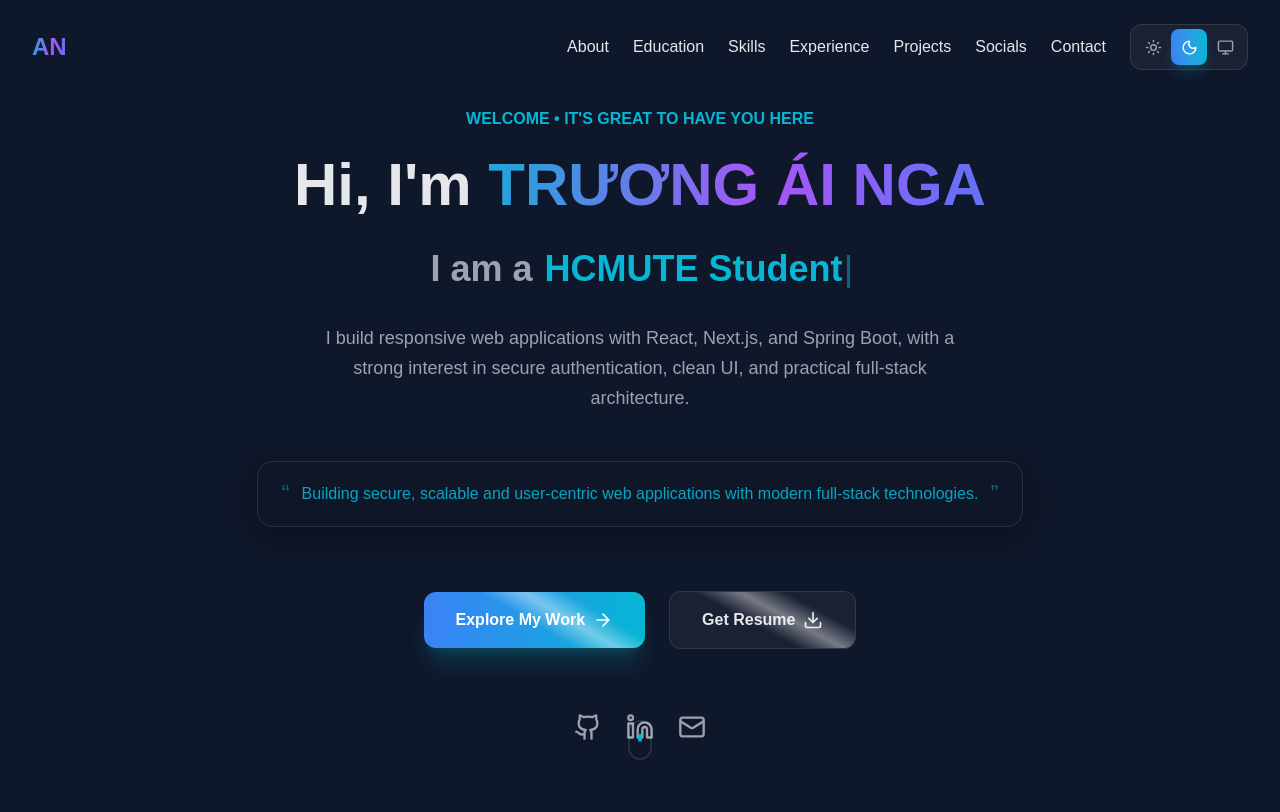
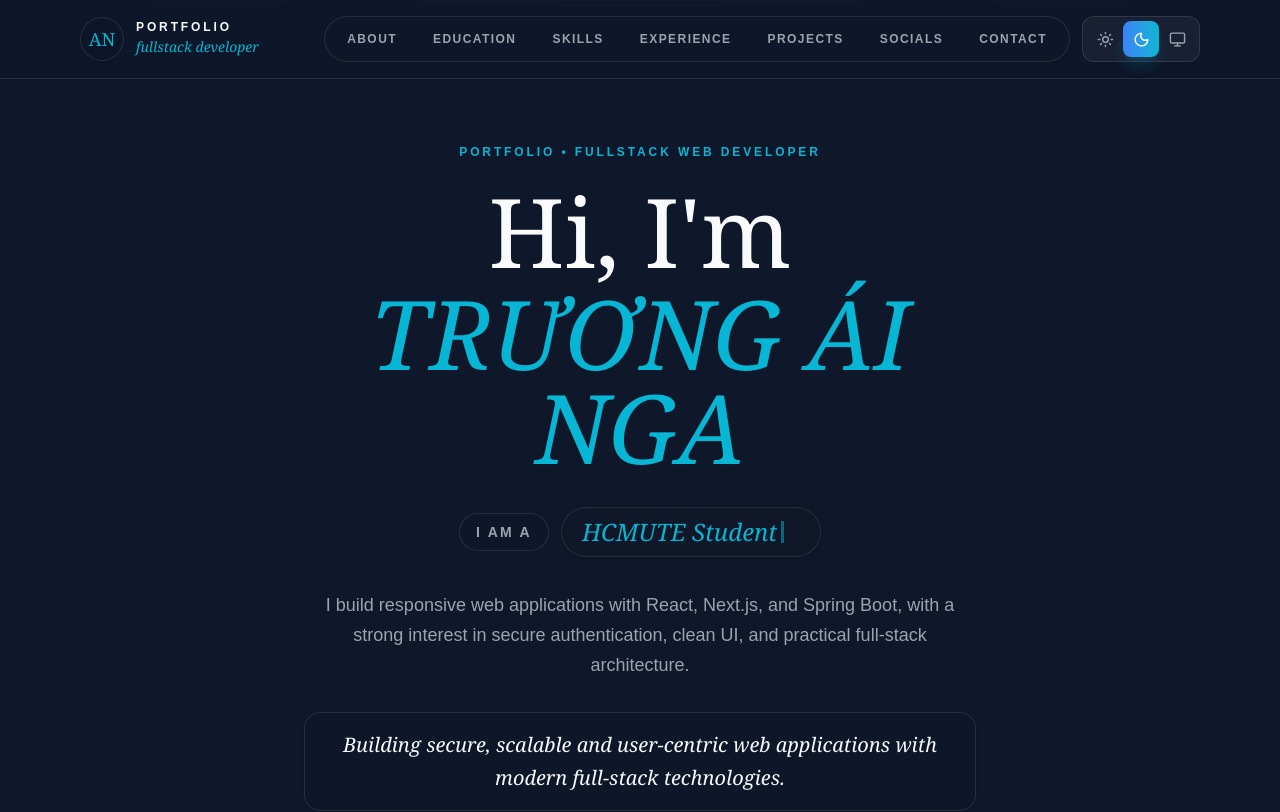
Before and after one commit to AiNga04/Portfolio, a Next.js app: page / in a window 1280 px wide. Shown: the top 812 px of the page. Built offline with nearby package versions, Linux system fonts and the light colour scheme.

Commit message:
feat: enhance styling and layout across components; add BackToTop functionality for improved navigation

```diff
--- a/src/app/globals.css
+++ b/src/app/globals.css
@@ -5,10 +5,11 @@
   --color-foreground: var(--foreground);
   --color-card: var(--card);
   --color-accent-sapphire: var(--accent-sapphire);
-  --color-accent-blue: #3b82f6;
-  --color-accent-cyan: #06b6d4;
+  --color-accent-blue: var(--accent-blue);
+  --color-accent-cyan: var(--accent-cyan);
 
   --font-sans: Arial, Helvetica, sans-serif;
+  --font-display: Georgia, "Times New Roman", serif;
 
   @keyframes shine {
     from {
@@ -31,30 +32,33 @@
 
 :root {
   color-scheme: light;
-  --background: #f8fafc;
-  --foreground: #0f172a;
-  --card: #eef4fb;
-  --card-foreground: #111827;
-  --accent-sapphire: #eaf2fb;
-  --muted: #e2e8f0;
-  --muted-foreground: #475569;
-  --subtle-foreground: #64748b;
-  --border: rgba(15, 23, 42, 0.1);
-  --border-strong: rgba(15, 23, 42, 0.16);
-  --glass-bg: rgba(255, 255, 255, 0.72);
-  --glass-border: rgba(15, 23, 42, 0.08);
-  --glass-shadow: 0 18px 45px rgba(15, 23, 42, 0.1);
-  --surface-bg: rgba(255, 255, 255, 0.78);
-  --surface-border: rgba(15, 23, 42, 0.1);
-  --surface-shadow: 0 18px 45px rgba(15, 23, 42, 0.09);
-  --inner-bg: rgba(241, 245, 249, 0.78);
-  --inner-bg-hover: rgba(226, 232, 240, 0.82);
-  --footer-start: #f8fafc;
-  --footer-mid: #edf5ff;
-  --footer-end: #f8fafc;
-  --image-panel: #e2e8f0;
-  --project-fade: rgba(248, 250, 252, 0.58);
-  --shimmer-highlight: rgba(255, 255, 255, 0.6);
+  --background: #f6efe4;
+  --foreground: #2d291f;
+  --card: #efe5d5;
+  --card-foreground: #211f18;
+  --accent-sapphire: #eadfcf;
+  --accent-blue: #6e7f49;
+  --accent-cyan: #3e5f2d;
+  --accent-gold: #b9854d;
+  --muted: #eadfce;
+  --muted-foreground: #625c4e;
+  --subtle-foreground: #807766;
+  --border: rgba(96, 70, 40, 0.18);
+  --border-strong: rgba(96, 70, 40, 0.28);
+  --glass-bg: rgba(250, 244, 235, 0.84);
+  --glass-border: rgba(118, 87, 48, 0.18);
+  --glass-shadow: 0 20px 50px rgba(80, 60, 32, 0.12);
+  --surface-bg: rgba(252, 247, 239, 0.76);
+  --surface-border: rgba(118, 87, 48, 0.2);
+  --surface-shadow: 0 24px 70px rgba(88, 64, 32, 0.13);
+  --inner-bg: rgba(255, 251, 244, 0.66);
+  --inner-bg-hover: rgba(241, 229, 210, 0.82);
+  --footer-start: #f6efe4;
+  --footer-mid: #eadfcc;
+  --footer-end: #f7f1e8;
+  --image-panel: #eadfce;
+  --project-fade: rgba(246, 239, 228, 0.58);
+  --shimmer-highlight: rgba(255, 255, 255, 0.48);
 }
 
 .dark {
@@ -64,6 +68,9 @@
   --card: #111827;
   --card-foreground: #f9fafb;
   --accent-sapphire: #0f172a;
+  --accent-blue: #3b82f6;
+  --accent-cyan: #06b6d4;
+  --accent-gold: #a855f7;
   --muted: #1f2937;
   --muted-foreground: #9ca3af;
   --subtle-foreground: #6b7280;
@@ -110,7 +117,13 @@ body {
 }
 
 @utility text-gradient {
-  background: linear-gradient(to right, #3b82f6, #06b6d4, #a855f7, #3b82f6);
+  background: linear-gradient(
+    to right,
+    var(--accent-cyan),
+    var(--accent-blue),
+    var(--accent-gold),
+    var(--accent-cyan)
+  );
   background-size: 200% auto;
   -webkit-background-clip: text;
   background-clip: text;
@@ -121,8 +134,24 @@ body {
 @utility section-title {
   font-size: 1.875rem;
   line-height: 2.25rem;
+  font-family: var(--font-display);
+  font-weight: 500;
+  letter-spacing: 0;
+}
+
+@utility display-serif {
+  font-family: var(--font-display);
+  font-weight: 500;
+  letter-spacing: 0;
+}
+
+@utility eyebrow {
+  color: var(--accent-cyan);
+  font-size: 0.75rem;
+  line-height: 1rem;
   font-weight: 800;
-  letter-spacing: 0;
+  letter-spacing: 0.24em;
+  text-transform: uppercase;
 }
 
 @utility section-copy {
@@ -156,7 +185,7 @@ body {
 }
 
 @utility surface-card {
-  border-radius: 1rem;
+  border-radius: 1.25rem;
   background: var(--surface-bg);
   border: 1px solid var(--surface-border);
   box-shadow: var(--surface-shadow);
@@ -168,7 +197,7 @@ body {
 
 @utility page-container {
   width: 100%;
-  max-width: 80rem;
+  max-width: 74rem;
   margin-left: auto;
   margin-right: auto;
   padding-left: 1rem;
@@ -177,9 +206,9 @@ body {
 
 @utility soft-chip {
   border-radius: 9999px;
-  border: 1px solid rgba(6, 182, 212, 0.2);
-  background: rgba(6, 182, 212, 0.1);
-  color: #22d3ee;
+  border: 1px solid color-mix(in srgb, var(--accent-cyan) 22%, transparent);
+  background: color-mix(in srgb, var(--accent-cyan) 10%, transparent);
+  color: var(--accent-cyan);
   font-size: 0.75rem;
   line-height: 1rem;
   font-weight: 600;
@@ -229,16 +258,16 @@ body {
 }
 
 @utility primary-action {
-  border-radius: 0.75rem;
-  background: linear-gradient(to right, #3b82f6, #06b6d4);
+  border-radius: 9999px;
+  background: var(--accent-cyan);
   color: white;
   font-weight: 700;
   transition: all 200ms ease;
 }
 
 @utility secondary-action {
-  border-radius: 0.75rem;
-  background: color-mix(in srgb, var(--foreground) 5%, transparent);
+  border-radius: 9999px;
+  background: color-mix(in srgb, var(--background) 72%, transparent);
   border: 1px solid var(--border);
   font-weight: 700;
   transition: all 200ms ease;
--- a/src/app/page.tsx
+++ b/src/app/page.tsx
@@ -8,6 +8,7 @@ import Projects from "@/components/Projects";
 import Socials from "@/components/Socials";
 import Contact from "@/components/Contact";
 import Footer from "@/components/Footer";
+import BackToTop from "@/components/BackToTop";
 
 export default function Home() {
   return (
@@ -22,6 +23,7 @@ export default function Home() {
       <Socials />
       <Contact />
       <Footer />
+      <BackToTop />
     </main>
   );
 }
--- a/src/components/Hero.tsx
+++ b/src/components/Hero.tsx
@@ -42,42 +42,43 @@ export default function Hero() {
   }, [handleType, typingSpeed]);
 
   return (
-    <section className="relative min-h-screen flex items-center justify-center overflow-hidden pt-24 pb-12">
-      {/* Background decoration */}
-      <div className="absolute top-1/4 left-1/4 w-96 h-96 bg-accent-blue/10 rounded-full blur-[128px] -z-10" />
-      <div className="absolute bottom-1/4 right-1/4 w-96 h-96 bg-accent-cyan/10 rounded-full blur-[128px] -z-10" />
+    <section className="relative min-h-screen overflow-hidden pt-28 pb-16 md:pt-36">
+      <div className="absolute inset-x-0 top-0 h-px bg-[linear-gradient(to_right,transparent,var(--border-strong),transparent)]" />
 
-      <div className="page-container text-center">
+      <div className="page-container flex min-h-[calc(100vh-9rem)] items-center">
         <motion.div
           initial={{ opacity: 0, y: 30 }}
           animate={{ opacity: 1, y: 0 }}
           transition={{ duration: 0.8, ease: "easeOut" }}
+          className="mx-auto max-w-4xl text-center"
         >
           <motion.p
             initial={{ opacity: 0 }}
             animate={{ opacity: 1 }}
             transition={{ delay: 0.2 }}
-            className="text-accent-cyan font-semibold mb-6 text-sm md:text-base uppercase"
+            className="eyebrow mb-6"
           >
-            Welcome &bull; It&apos;s great to have you here
+            Portfolio &bull; Fullstack Web Developer
           </motion.p>
 
-          <h1 className="text-4xl sm:text-5xl md:text-6xl font-black mb-8">
-            Hi, I&apos;m{" "}
-            <span className="text-gradient block md:inline mt-2 md:mt-0">
+          <h1 className="display-serif mx-auto mb-8 max-w-3xl text-5xl leading-[0.98] text-primary sm:text-6xl md:text-7xl lg:text-8xl">
+            Hi, I&apos;m
+            <span className="mt-2 block italic text-accent-cyan">
               {cvData.name}
             </span>
           </h1>
 
-          <div className="text-2xl md:text-4xl font-bold text-primary mb-8 min-h-[2.4em] sm:min-h-[1.2em] flex items-center justify-center flex-wrap gap-x-3 gap-y-2">
-            <span className="text-secondary">I am a</span>
-            <span className="text-accent-cyan relative inline-block min-w-[50px]">
+          <div className="mb-8 flex min-h-[52px] flex-wrap items-center justify-center gap-3">
+            <span className="rounded-full border border-theme bg-[color-mix(in_srgb,var(--background)_68%,transparent)] px-4 py-2 text-sm font-bold uppercase tracking-[0.16em] text-secondary">
+              I am a
+            </span>
+            <span className="display-serif relative inline-flex min-w-[260px] items-center rounded-full border border-theme bg-[color-mix(in_srgb,var(--card)_52%,transparent)] px-5 py-2 text-2xl italic text-accent-cyan shadow-sm">
               {text}
               <span className="inline-block w-[3px] h-[0.9em] bg-accent-cyan ml-1 animate-pulse align-middle" />
             </span>
           </div>
 
-          <p className="section-copy mb-12 max-w-2xl mx-auto">
+          <p className="section-copy mx-auto mb-8 max-w-2xl">
             {cvData.tagline}
           </p>
 
@@ -85,25 +86,22 @@ export default function Hero() {
             initial={{ opacity: 0, scale: 0.9 }}
             animate={{ opacity: 1, scale: 1 }}
             transition={{ delay: 0.4 }}
-            className="mb-16 inline-block"
+            className="mx-auto mb-10 max-w-2xl"
           >
-            <div className="text-accent-cyan/90 text-base font-medium glass py-4 px-5 sm:px-6 rounded-2xl shadow-2xl relative overflow-hidden group">
-              <span className="relative z-10 flex items-center gap-3 justify-center text-center">
-                <span className="text-2xl text-accent-cyan/50">&ldquo;</span>
+            <div className="rounded-2xl border border-theme bg-[color-mix(in_srgb,var(--background)_62%,transparent)] px-5 py-4 shadow-sm">
+              <span className="display-serif text-xl italic leading-relaxed text-primary">
                 Building secure, scalable and user-centric web applications with
                 modern full-stack technologies.
-                <span className="text-2xl text-accent-cyan/50">&rdquo;</span>
               </span>
-              <div className="absolute inset-0 bg-accent-cyan/5 opacity-0 group-hover:opacity-100 transition-opacity duration-500" />
             </div>
           </motion.div>
 
-          <div className="flex flex-col sm:flex-row items-center justify-center gap-4 sm:gap-6 mb-16">
+          <div className="mb-10 flex flex-col items-stretch justify-center gap-4 sm:flex-row sm:items-center">
             <motion.a
               href="#projects"
               whileHover={{ scale: 1.05 }}
               whileTap={{ scale: 0.95 }}
-              className="primary-action w-full sm:w-auto px-8 py-4 flex items-center justify-center gap-2 shadow-xl shadow-accent-cyan/20 hover:shadow-accent-cyan/40 bg-shimmer"
+              className="primary-action flex w-full items-center justify-center gap-2 px-8 py-4 shadow-xl shadow-accent-cyan/15 hover:-translate-y-0.5 hover:shadow-accent-cyan/25 sm:w-auto"
             >
               Explore My Work <ArrowRight size={20} />
             </motion.a>
@@ -112,7 +110,7 @@ export default function Hero() {
               download
               whileHover={{ scale: 1.05 }}
               whileTap={{ scale: 0.95 }}
-              className="secondary-action w-full sm:w-auto px-8 py-4 hover:bg-accent-cyan/10 flex items-center justify-center gap-2 group bg-shimmer"
+              className="secondary-action group flex w-full items-center justify-center gap-2 px-8 py-4 text-primary hover:bg-accent-cyan/10 sm:w-auto"
             >
               Get Resume{" "}
               <Download
@@ -122,27 +120,27 @@ export default function Hero() {
             </motion.a>
           </div>
 
-          <div className="flex items-center justify-center gap-6">
+          <div className="flex items-center justify-center gap-4">
             <a
               href={cvData.contact.github}
-              className="text-secondary hover:text-accent-cyan transition-colors"
+              className="flex h-11 w-11 items-center justify-center rounded-full border border-theme text-secondary transition-colors hover:border-accent-cyan/40 hover:text-accent-cyan"
               aria-label="GitHub"
             >
-              <Github size={28} />
+              <Github size={20} />
             </a>
             <a
               href={cvData.contact.linkedin}
-              className="text-secondary hover:text-accent-cyan transition-colors"
+              className="flex h-11 w-11 items-center justify-center rounded-full border border-theme text-secondary transition-colors hover:border-accent-cyan/40 hover:text-accent-cyan"
               aria-label="LinkedIn"
             >
-              <Linkedin size={28} />
+              <Linkedin size={20} />
             </a>
             <a
               href={`mailto:${cvData.contact.email}`}
-              className="text-secondary hover:text-accent-cyan transition-colors"
+              className="flex h-11 w-11 items-center justify-center rounded-full border border-theme text-secondary transition-colors hover:border-accent-cyan/40 hover:text-accent-cyan"
               aria-label="Email"
             >
-              <Mail size={28} />
+              <Mail size={20} />
             </a>
           </div>
         </motion.div>
--- a/src/components/Navbar.tsx
+++ b/src/components/Navbar.tsx
@@ -53,22 +53,33 @@ export default function Navbar() {
 
   return (
     <nav
-      className={`fixed top-0 w-full z-50 transition-all duration-300 ${
-        scrolled ? "glass py-4 shadow-lg" : "bg-transparent py-6"
+      className={`fixed top-0 w-full z-50 border-b border-theme transition-all duration-300 ${
+        scrolled ? "glass py-3" : "bg-[color-mix(in_srgb,var(--background)_88%,transparent)] py-4"
       }`}
     >
       <div className="page-container flex justify-between items-center">
         <motion.div
           initial={{ opacity: 0, x: -20 }}
           animate={{ opacity: 1, x: 0 }}
-          className="text-2xl font-bold text-gradient cursor-pointer"
+          className="group flex cursor-pointer items-center gap-3"
           onClick={() => window.scrollTo({ top: 0, behavior: "smooth" })}
         >
+          <span className="flex h-11 w-11 items-center justify-center rounded-full border border-theme bg-[color-mix(in_srgb,var(--background)_72%,transparent)] display-serif text-lg text-accent-cyan shadow-sm transition-transform group-hover:-translate-y-0.5">
             AN
+          </span>
+          <span className="hidden sm:block">
+            <span className="block text-xs font-bold uppercase tracking-[0.24em] text-primary">
+              Portfolio
+            </span>
+            <span className="display-serif text-sm italic text-accent-cyan">
+              fullstack developer
+            </span>
+          </span>
         </motion.div>
 
         {/* Desktop Links */}
-        <div className="hidden lg:flex items-center gap-5 xl:gap-6">
+        <div className="hidden lg:flex items-center gap-3">
+          <div className="flex items-center gap-1 rounded-full border border-theme bg-[color-mix(in_srgb,var(--background)_74%,transparent)] p-1.5 shadow-sm">
             {navLinks.map((link, index) => (
               <motion.a
                 key={link.name}
@@ -76,12 +87,13 @@ export default function Navbar() {
                 onClick={(e) => scrollToSection(e, link.href)}
                 initial={{ opacity: 0, y: -10 }}
                 animate={{ opacity: 1, y: 0 }}
-              transition={{ delay: index * 0.1 }}
-              className="text-sm xl:text-base hover:text-accent-cyan transition-colors font-medium border-b border-transparent hover:border-accent-cyan/50"
+                transition={{ delay: index * 0.08 }}
+                className="rounded-full px-3 py-2 text-xs font-bold uppercase tracking-[0.12em] text-secondary transition-colors hover:bg-accent-cyan hover:text-white xl:px-4"
               >
                 {link.name}
               </motion.a>
             ))}
+          </div>
           <ThemeToggle />
         </div>
 
@@ -89,7 +101,8 @@ export default function Navbar() {
         <div className="lg:hidden">
           <button
             onClick={() => setIsOpen(!isOpen)}
-            className="text-foreground p-2 focus:outline-none"
+            className="rounded-full border border-theme bg-[color-mix(in_srgb,var(--background)_72%,transparent)] p-2 text-foreground focus:outline-none"
+            aria-label="Toggle navigation menu"
           >
             {isOpen ? <X size={28} /> : <Menu size={28} />}
           </button>
@@ -103,7 +116,7 @@ export default function Navbar() {
             initial={{ opacity: 0, height: 0 }}
             animate={{ opacity: 1, height: "auto" }}
             exit={{ opacity: 0, height: 0 }}
-            className="lg:hidden glass overflow-hidden"
+            className="lg:hidden overflow-hidden border-b border-theme bg-[color-mix(in_srgb,var(--background)_94%,transparent)] backdrop-blur-xl"
           >
             <div className="px-6 py-8 flex flex-col space-y-6">
               {navLinks.map((link) => (
@@ -111,7 +124,7 @@ export default function Navbar() {
                   key={link.name}
                   href={link.href}
                   onClick={(e) => scrollToSection(e, link.href)}
-                  className="text-xl font-medium hover:text-accent-cyan transition-colors"
+                  className="display-serif text-2xl text-primary hover:text-accent-cyan transition-colors"
                 >
                   {link.name}
                 </a>
--- a/src/lib/data.ts
+++ b/src/lib/data.ts
@@ -109,7 +109,7 @@ export const cvData: CVData = {
       description:
         "Graduation thesis full-stack rental platform with AI eKYC verification, VNPay checkout, RBAC dashboards, encrypted API payloads, and complete rental workflows.",
       tech: ["AI eKYC", "VNPay", "RBAC", "E2EE", "Rental Workflow"],
-      githubUrl: "https://github.com/AiNga04/digital-rental",
+      githubUrl: "https://github.com/ZzZueszZ/digital-rental",
       liveUrl: "https://www.lenshub.shop/",
       image: "/projects/digital-rental.png",
       badge: "Graduation Thesis",
```
Also changed, not shown: src/components/About.tsx (+4 -7 lines), src/components/BackToTop.tsx (added, +39 -0 lines), src/components/Education.tsx (+5 -7 lines), src/components/Skills.tsx (+4 -27 lines). Lines whose indentation alone changed are shown as unchanged.
